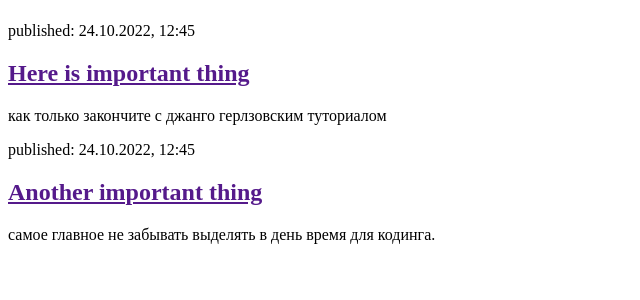
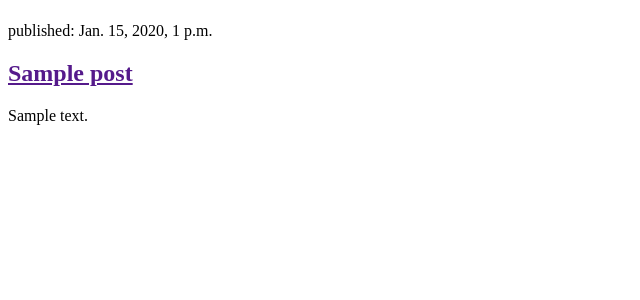
Before and after one commit to husnko/my-first-blog, a Django app: page / in a window 1280 px wide. Shown: the part 58-358 px from the top of the page, without its empty margins (0-640 px from the left). Run offline with Django 4.2, Linux system fonts and the light colour scheme; tables that the repository leaves empty hold one stand-in row (values such as "Sample post").

Commit message:
Modified tamplates to display posts from database

```diff
--- a/blog/templates/blog/post_list.html
+++ b/blog/templates/blog/post_list.html
@@ -8,16 +8,13 @@
             <h1><a href="/">Husnoro's first blog</a></h1>
         </header>
 
-        <article>
-            <time>published: 24.10.2022, 12:45</time>
-            <h2><a href="">Here is important thing</a></h2>
-            <p>как только закончите с джанго герлзовским туториалом</p>
-        </article>
+        {% for post in posts %}
+            <article>
+                <time>published: {{ post.published_date }}</time>
+                <h2><a href="">{{ post.title }}</a></h2>
+                <p>{{ post.text|linebreaksbr }}</p>
+            </article>
+        {% endfor %}
 
-        <article>
-            <time>published: 24.10.2022, 12:45</time>
-            <h2><a href="">Another important thing</a></h2>
-            <p>самое главное не забывать выделять в день время для кодинга.</p>
-        </article>
     </body>
 </html>
```
